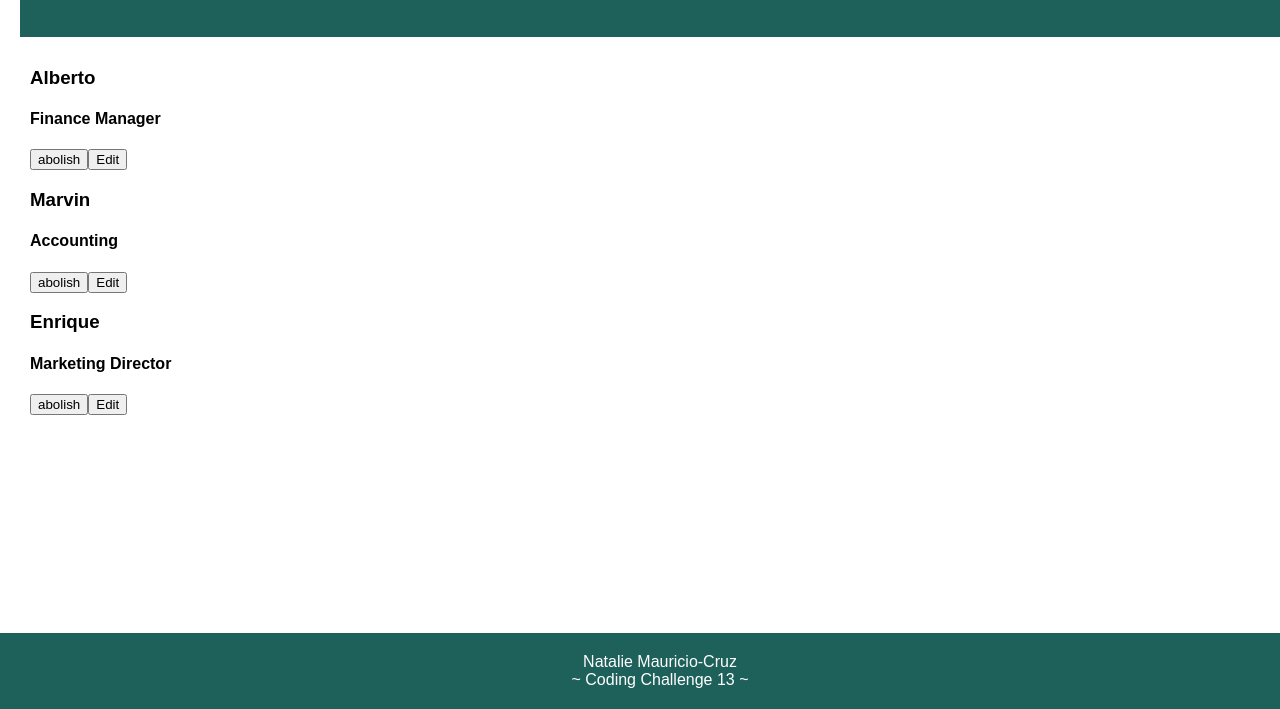
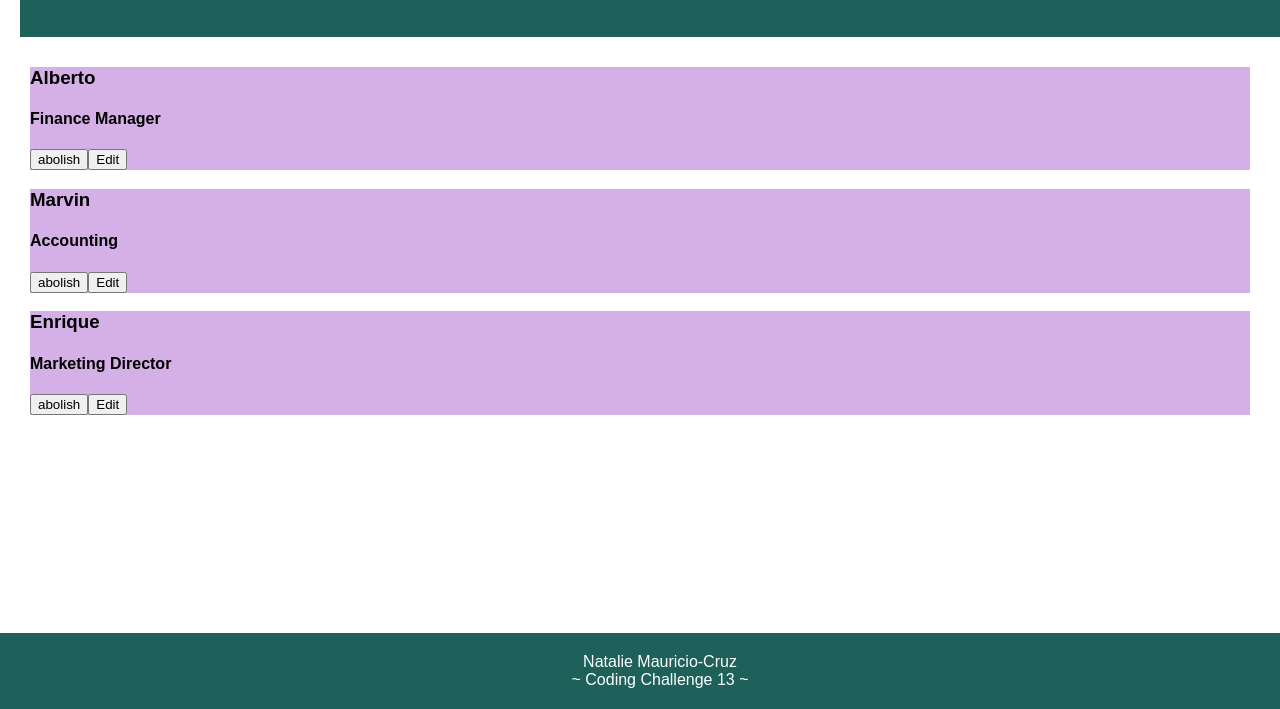
Before and after one commit to TalyMC/Coding_Challenge_13, a plain HTML site: page index.html in a window 1280 px wide. Shown: the part 91-800 px from the top of the page. Drawn offline with Linux system fonts and the light colour scheme.

Commit message:
Task 3 - Bulk Update on Employee Cards

```diff
--- a/cc_13.js
+++ b/cc_13.js
@@ -37,4 +37,13 @@ createElement('Alberto', 'Finance Manager');
 createElement('Marvin', 'Accounting');
 createElement('Enrique', 'Marketing Director');
 
-//Task 2
+//Task 3 Converting NodeLists to Arrays for Bulk Updates
+function bulkUpdate () {
+    const cards = document.querySelectorAll('.employee-card');
+    const cardArray = Array.from(cards);
+
+    cardArray.forEach(card => {
+        card.style.backgroundColor = 'rgb(213, 176, 231)'
+    });//function for bulk updating and card color
+}
+bulkUpdate();
--- a/index.html
+++ b/index.html
@@ -40,7 +40,6 @@
             text-align: center;
             border-radius: 5px;
             display: inline-block;
-            background-color: rgb(156, 116, 175);
         }
     </style>
 </head>
```
